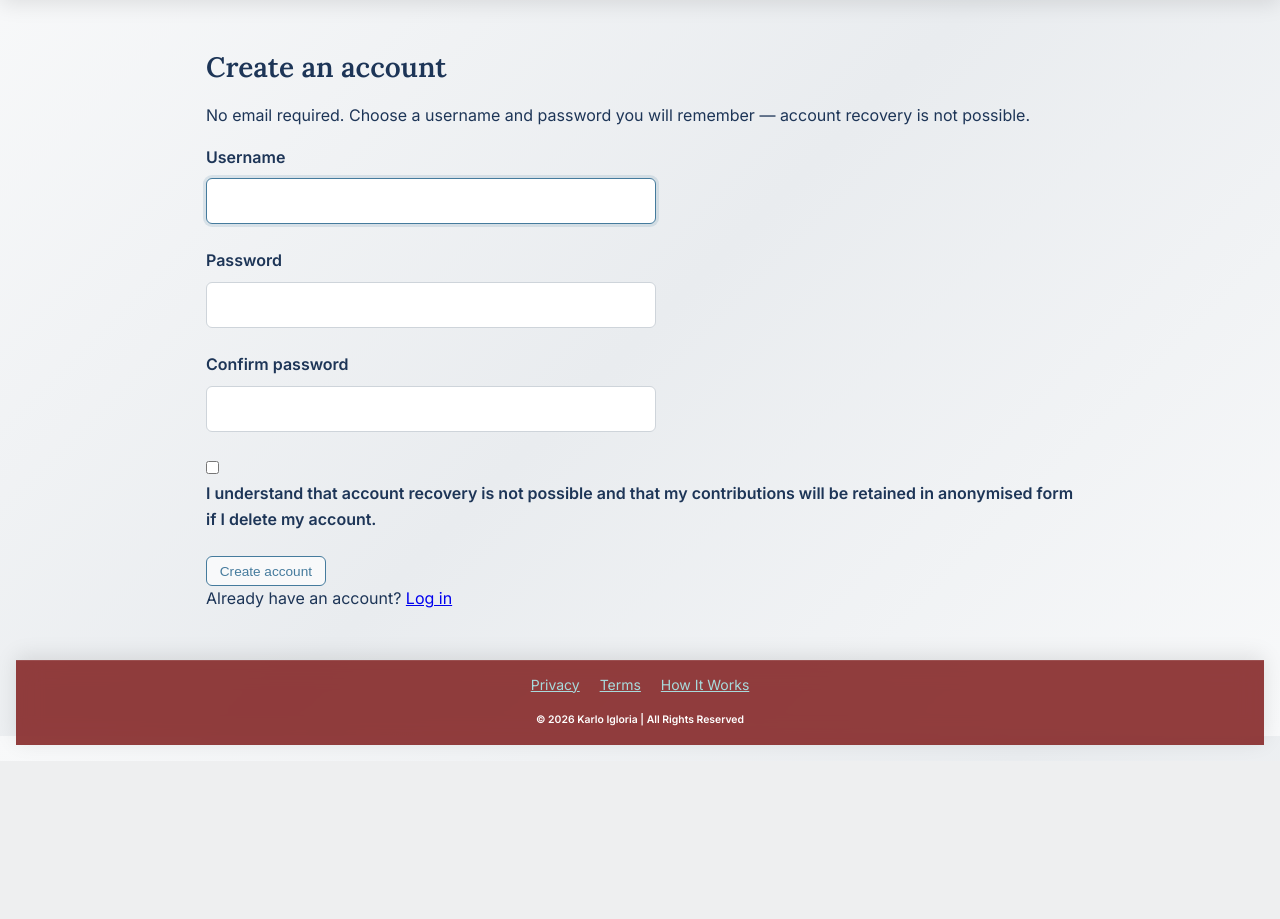
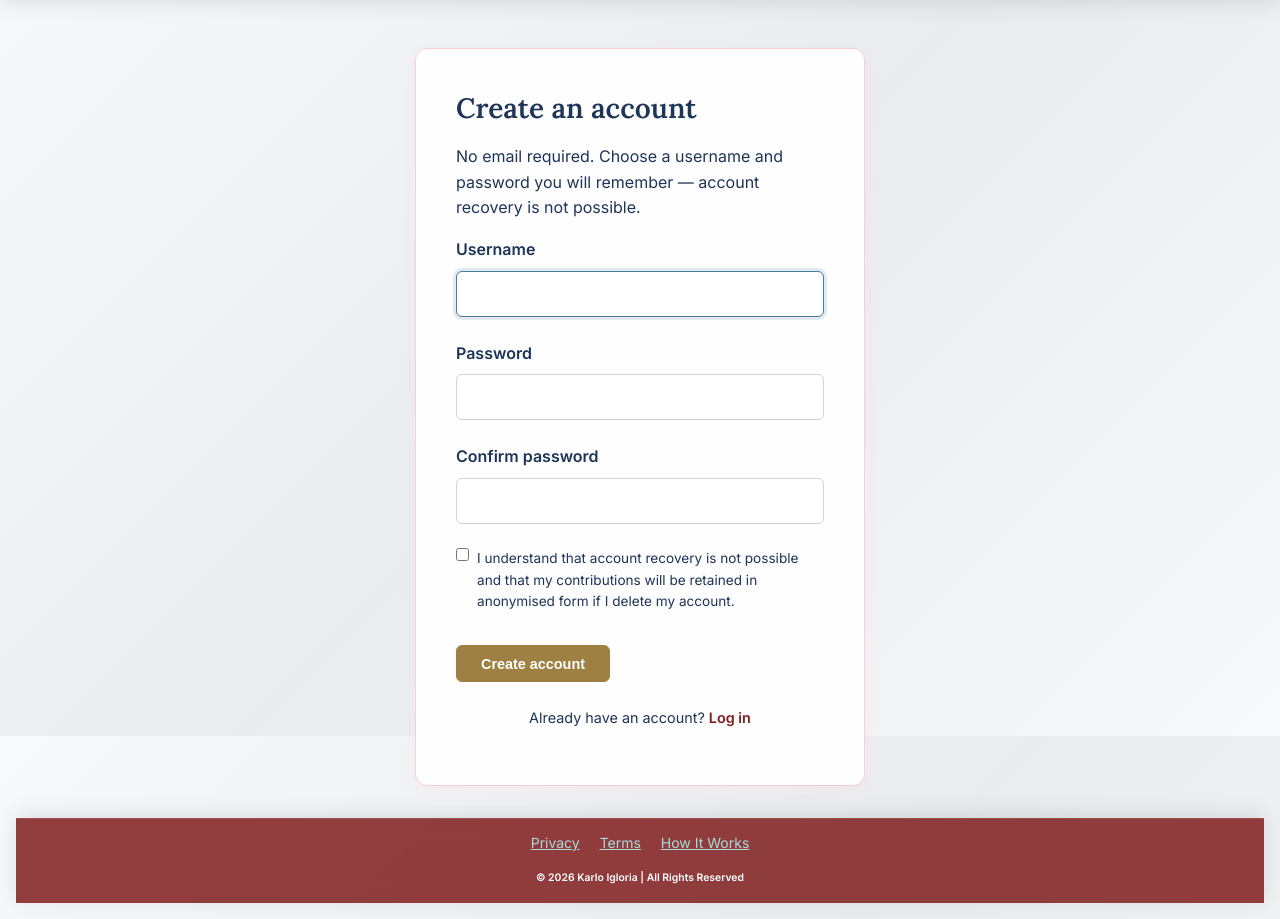
Before and after one commit to Karlo-I/conviction, a Flask app: page /register in a window 1280 px wide. Shown: the part 64-983 px from the top of the page. Before the commit the page ends 810 px from the top, so only its background shows below. Run offline with Flask 3, Linux system fonts and the light colour scheme; some libraries are stand-ins or nearby versions.

Commit message:
register form style updated

```diff
--- a/static/css/styles.css
+++ b/static/css/styles.css
@@ -350,6 +350,19 @@ nav a.active {
     box-shadow: 0 0 0 3px rgba(69, 123, 157, 0.15);
 }
 
+/* Registration form - checkbox */
+.form-group.checkbox {
+    display: flex;
+    align-items: flex-start;
+    gap: 0.5rem;
+}
+
+.form-group.checkbox label {
+    display: inline;
+    font-weight: 400;
+    font-size: 0.85rem;
+}
+
 /* Contribute form container with rose gold border */
 .contribute-container {
     max-width: 800px;
@@ -383,6 +396,53 @@ nav a.active {
     border-color: #7f1d1d;
     transform: translateY(-2px);
     box-shadow: 0 4px 12px rgba(127, 29, 29, 0.2); /* Burgundy shadow */
+}
+
+/* Registration form */
+.auth-container {
+    max-width: 450px;
+    margin: 0 auto;
+    background: rgba(255, 255, 255, 0.95);
+    padding: 2.5rem;
+    border-radius: 12px;
+    border: 1px solid #fecdd3;
+    box-shadow: 0 4px 16px rgba(254, 205, 211, 0.2);
+}
+
+/* Registration form - Create account button */
+.auth-submit-button {
+    background-color: #9e8042;
+    color: #ffffff;
+    border: 1px solid #9e8042;
+    padding: 0.6rem 1.5rem;
+    border-radius: 6px;
+    font-size: 0.9rem;
+    font-weight: 600;
+    cursor: pointer;
+    transition: all 0.2s ease;
+}
+
+.auth-submit-button:hover {
+    background-color: #7f1d1d;
+    border-color: #7f1d1d;
+    color: #ffffff;
+}
+
+/* Registration form - Login line */
+.auth-container > p:last-child {
+    margin-top: 1.5rem;
+    font-size: 0.9rem;
+    text-align: center;
+}
+
+.auth-container > p:last-child a {
+    color: #7f1d1d;
+    font-weight: 600;
+    text-decoration: none;
+}
+
+.auth-container > p:last-child a:hover {
+    text-decoration: underline;
 }
 
 /* ============================================================
--- a/templates/index.html
+++ b/templates/index.html
@@ -16,7 +16,7 @@
 
     <!-- NEW: Dynamic Quiz Prompt (Only shows if user is eligible) -->
     {% if show_quiz_prompt %}
-    <div style="margin-top: 3rem; padding: 2rem; background-color: #f8f9fa; border-radius: 8px; border: 1px solid #e9ecef; text-align: center;">
+    <div style="margin-top: 3rem; padding: 2rem; background-color: #f8f9fa; border-radius: 8px; border: .5px solid #9e8042; text-align: center;">
         <h3 style="color: #1d3557; margin-bottom: 0.5rem;">Want a personalised entry point?</h3>
         <p style="color: #6c757d; margin-bottom: 1.5rem; max-width: 600px; margin-left: auto; margin-right: auto;">
             Our diagnostic quiz analyses your lived experience to recommend which systemic lens you should explore first.
--- a/templates/register.html
+++ b/templates/register.html
@@ -30,11 +30,13 @@
             <label for="consent">I understand that account recovery is not possible and that my contributions will be retained in anonymised form if I delete my account.</label>
         </div>
 
-        <button type="submit" style="background-color: #f8f9fa; color: #457b9d; border: 1px solid #457b9d; padding: 0.4rem 0.8rem; border-radius: 6px; font-size: 0.85rem; font-weight: 500; cursor: pointer; transition: all 0.2s;">
+        <button type="submit" class="auth-submit-button">
             Create account
         </button>
+
     </form>
 
     <p>Already have an account? <a href="{{ url_for('login') }}">Log in</a></p>
+
 </div>
 {% endblock %}
```
